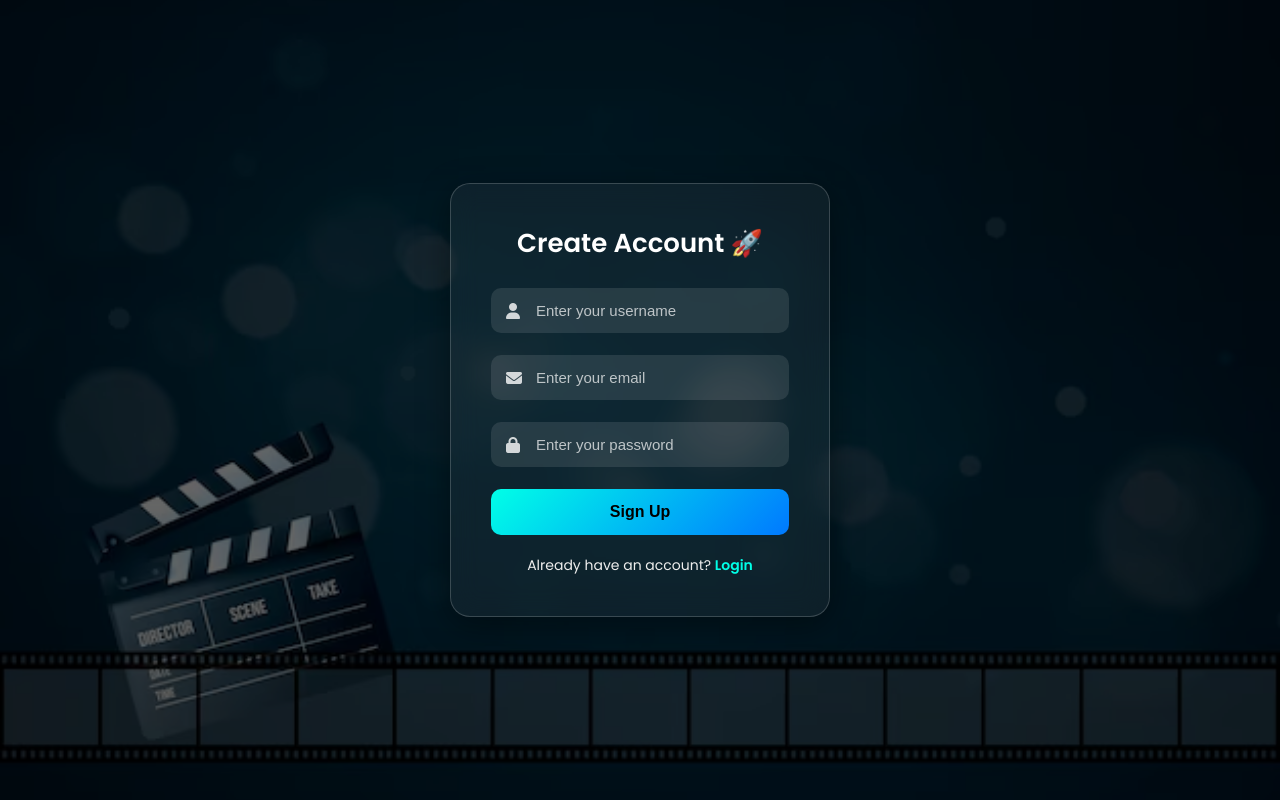
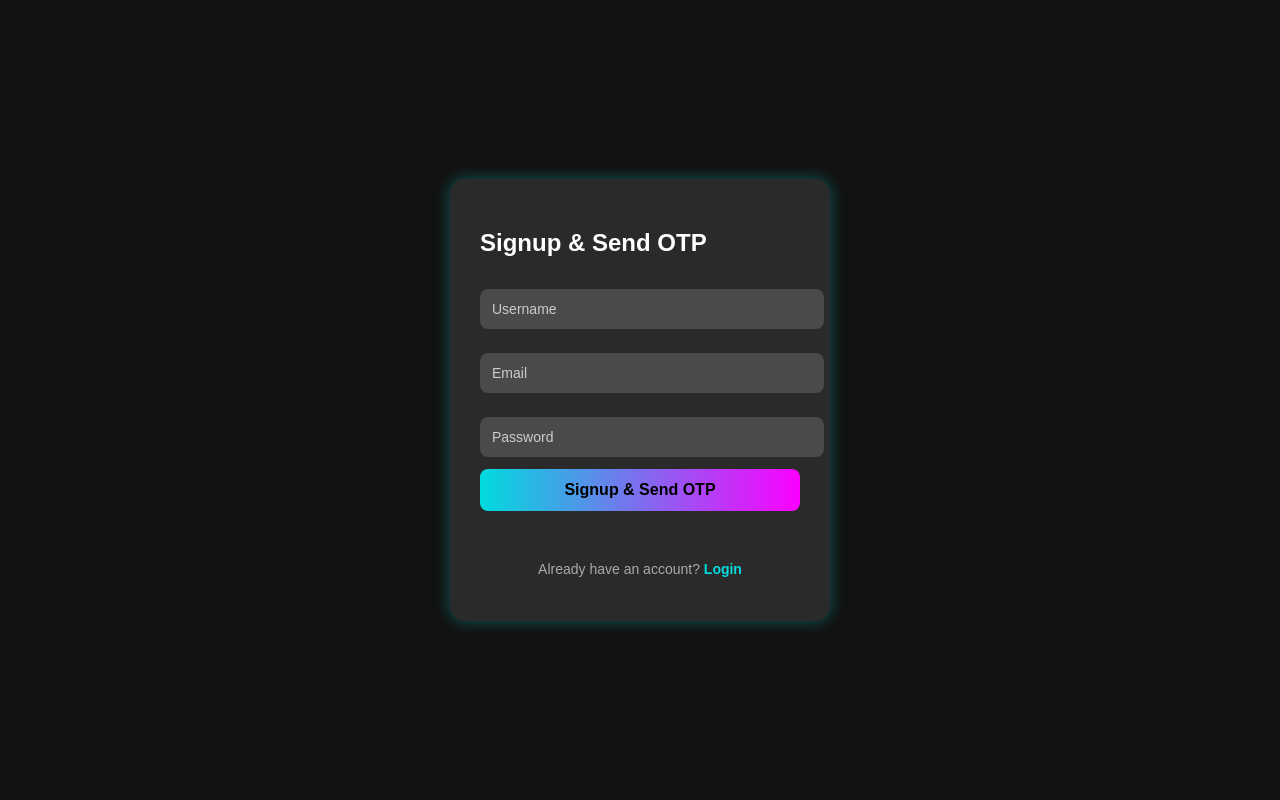
Before and after one commit to AbhiramSakha/Mvr, a Flask app: page /signup in a window 1280 px wide. Run offline with Flask 3, Linux system fonts and the light colour scheme; some libraries are stand-ins or nearby versions.

Commit message:
Update signup.html

```diff
--- a/templates/signup.html
+++ b/templates/signup.html
@@ -2,132 +2,190 @@
 <html lang="en">
 <head>
   <meta charset="UTF-8" />
-  <meta name="viewport" content="width=device-width, initial-scale=1.0"/>
+  <meta name="viewport" content="width=device-width, initial-scale=1" />
   <title>Signup</title>
-  <link rel="stylesheet" href="{{ url_for('static', filename='styles.css') }}">
-  <link rel="preconnect" href="https://fonts.googleapis.com">
-  <link href="https://fonts.googleapis.com/css2?family=Poppins:wght@400;600&display=swap" rel="stylesheet">
-  <script src="https://kit.fontawesome.com/a076d05399.js" crossorigin="anonymous"></script>
   <style>
-    * {margin: 0; padding: 0; box-sizing: border-box;}
     body {
+      font-family: 'Poppins', sans-serif;
+      background: #121212;
+      color: white;
+      display: flex;
+      justify-content: center;
+      align-items: center;
       height: 100vh;
+      margin: 0;
+    }
+    .container {
+      background: rgba(255, 255, 255, 0.1);
+      padding: 30px;
+      border-radius: 15px;
+      width: 320px;
+      box-shadow: 0 0 15px rgba(0,255,255,0.3);
+    }
+    input {
       width: 100%;
-      background: url("{{ url_for('static', filename='images/movie2.jpg') }}") center center / cover no-repeat fixed;
-      position: relative;
-      font-family: 'Poppins', sans-serif;
-      display: flex; justify-content: center; align-items: center;
+      padding: 12px;
+      margin: 12px 0;
+      border-radius: 8px;
+      border: none;
+      background: rgba(255, 255, 255, 0.15);
+      color: white;
+      font-size: 14px;
     }
-    body::before {
-      content: "";
-      position: absolute;
-      inset: 0;
-      background: rgba(0,0,0,0.6);
-      z-index: 0;
+    input::placeholder {
+      color: #ccc;
     }
-    .signup-container {
-      position: relative;
-      z-index: 1;
-      width: 380px;
-      padding: 40px;
-      border-radius: 20px;
-      background: rgba(255, 255, 255, 0.05);
-      box-shadow: 0 8px 32px rgba(0, 0, 0, 0.4);
-      backdrop-filter: blur(14px);
-      border: 1px solid rgba(255, 255, 255, 0.18);
-      animation: fadeInUp 1s ease forwards;
-      opacity: 0;
-      transform: translateY(30px);
-      color: #fff;
+    button {
+      width: 100%;
+      padding: 12px;
+      border: none;
+      border-radius: 8px;
+      background: linear-gradient(90deg, #00DBDE, #FC00FF);
+      color: black;
+      font-weight: bold;
+      cursor: pointer;
+      font-size: 16px;
     }
-    @keyframes fadeInUp {
-      to { opacity: 1; transform: translateY(0); }
+    button:disabled {
+      opacity: 0.6;
+      cursor: not-allowed;
     }
-    .signup-container h2 { text-align: center; font-size: 26px; margin-bottom: 25px; font-weight: 600; }
-    .input-group { position: relative; margin-bottom: 22px; }
-    .input-group i {
-      position: absolute; top: 50%; left: 15px; transform: translateY(-50%);
-      color: rgba(255, 255, 255, 0.8);
+    #otp-section {
+      display: none;
+      margin-top: 10px;
     }
-    .input-group input {
-      width: 100%; padding: 14px 14px 14px 45px;
-      border-radius: 10px; border: none; outline: none;
-      font-size: 15px; color: #fff; background: rgba(255, 255, 255, 0.1);
-      transition: 0.3s;
+    .message {
+      margin-top: 12px;
+      min-height: 20px;
+      font-weight: bold;
     }
-    .input-group input::placeholder { color: rgba(255,255,255,0.7); }
-    .input-group input:focus { background: rgba(255,255,255,0.2); box-shadow: 0 0 10px #00ffe7, 0 0 20px #00ffe7; }
-    .signup-container button {
-      width: 100%; padding: 14px; border: none; border-radius: 10px;
-      background: linear-gradient(135deg, #00ffe7, #0079ff);
-      color: #000; font-size: 16px; font-weight: 600; cursor: pointer; transition: 0.3s ease;
+    .message.error {
+      color: #ff6961;
     }
-    .signup-container button:hover { transform: scale(1.03); box-shadow: 0 8px 20px rgba(0, 255, 231, 0.4); }
-    .signup-container p { margin-top: 20px; text-align: center; font-size: 14px; color: #eee; }
-    .signup-container a { color: #00ffe7; text-decoration: none; font-weight: bold; }
-    .signup-container a:hover { text-decoration: underline; }
-    .error { color: #ff6961; margin-top: 10px; }
-    .success { color: #00ff99; margin-top: 10px; }
+    .message.success {
+      color: #00ff99;
+    }
+    p {
+      text-align: center;
+      margin-top: 18px;
+      font-size: 14px;
+      color: #aaa;
+    }
+    a {
+      color: #00DBDE;
+      text-decoration: none;
+      font-weight: bold;
+    }
   </style>
 </head>
 <body>
-  <div class="signup-container">
-    <h2>Create Account 🚀</h2>
 
-    <div class="input-group">
-      <i class="fas fa-user"></i>
-      <input type="text" id="username" placeholder="Enter your username" required />
-    </div>
-    <div class="input-group">
-      <i class="fas fa-envelope"></i>
-      <input type="email" id="email" placeholder="Enter your email" required />
-    </div>
-    <div class="input-group">
-      <i class="fas fa-lock"></i>
-      <input type="password" id="password" placeholder="Enter your password" required />
+<div class="container">
+  <h2>Signup & Send OTP</h2>
+  <form id="signupForm">
+    <input type="text" id="username" placeholder="Username" required />
+    <input type="email" id="email" placeholder="Email" required />
+    <input type="password" id="password" placeholder="Password" required />
+
+    <button type="button" id="signupBtn">Signup & Send OTP</button>
+
+    <div id="otp-section">
+      <input type="text" id="otp" placeholder="Enter 6-digit OTP" maxlength="6" required />
+      <button type="button" id="verifyOtpBtn">Verify OTP</button>
     </div>
 
-    <button onclick="signupUser()">Sign Up</button>
+    <div id="message" class="message"></div>
+  </form>
 
-    <p id="message"></p>
-    <p>Already have an account? <a href="{{ url_for('login') }}">Login</a></p>
+  <p>Already have an account? <a href="/login">Login</a></p>
 </div>
 
 <script>
-    async function signupUser() {
-      const username = document.getElementById("username").value.trim();
-      const email = document.getElementById("email").value.trim();
-      const password = document.getElementById("password").value.trim();
-      const msg = document.getElementById("message");
+  const signupBtn = document.getElementById('signupBtn');
+  const verifyOtpBtn = document.getElementById('verifyOtpBtn');
+  const messageEl = document.getElementById('message');
+  const otpSection = document.getElementById('otp-section');
+
+  async function showMessage(msg, type='error') {
+    messageEl.textContent = msg;
+    messageEl.className = 'message ' + type;
+  }
+
+  signupBtn.addEventListener('click', async () => {
+    const username = document.getElementById('username').value.trim();
+    const email = document.getElementById('email').value.trim();
+    const password = document.getElementById('password').value.trim();
 
     if (!username || !email || !password) {
-        msg.textContent = "Please fill all fields.";
-        msg.className = "error";
+      showMessage('All fields are required.');
       return;
     }
 
+    signupBtn.disabled = true;
+    signupBtn.textContent = 'Sending OTP...';
+
     try {
-        const res = await fetch("/signup", {
-          method: "POST",
-          headers: { "Content-Type": "application/json" },
+      const res = await fetch('/signup', {
+        method: 'POST',
+        headers: { 'Content-Type': 'application/json' },
         body: JSON.stringify({ username, email, password })
       });
 
       const data = await res.json();
 
-        msg.textContent = data.message;
-        msg.className = data.success ? "success" : "error";
+      if (!res.ok) throw new Error(data.message || 'Signup failed');
 
-        if (data.success) {
-          // Optionally, redirect to login after 2s
-          setTimeout(() => { window.location.href = "/login"; }, 2000);
+      showMessage('OTP sent to your email!', 'success');
+      otpSection.style.display = 'block';
+      signupBtn.style.display = 'none';
+
+      // Lock inputs
+      document.getElementById('username').readOnly = true;
+      document.getElementById('email').readOnly = true;
+      document.getElementById('password').readOnly = true;
+
+    } catch (err) {
+      showMessage(err.message || 'An error occurred.');
+      signupBtn.disabled = false;
+      signupBtn.textContent = 'Signup & Send OTP';
+    }
+  });
+
+  verifyOtpBtn.addEventListener('click', async () => {
+    const email = document.getElementById('email').value.trim();
+    const otp = document.getElementById('otp').value.trim();
+
+    if (otp.length !== 6) {
+      showMessage('Please enter a valid 6-digit OTP.');
+      return;
     }
 
+    verifyOtpBtn.disabled = true;
+    verifyOtpBtn.textContent = 'Verifying...';
+
+    try {
+      const res = await fetch('/verify_otp', {
+        method: 'POST',
+        headers: { 'Content-Type': 'application/json' },
+        body: JSON.stringify({ email, otp })
+      });
+
+      const data = await res.json();
+
+      if (!res.ok) throw new Error(data.message || 'OTP verification failed');
+
+      showMessage('OTP verified! You are now logged in.', 'success');
+
+      // Redirect or clear form as needed
+      setTimeout(() => window.location.href = '/dashboard', 1500);
+
     } catch (err) {
-        msg.textContent = "Server error. Try again.";
-        msg.className = "error";
+      showMessage(err.message || 'Verification error.');
+      verifyOtpBtn.disabled = false;
+      verifyOtpBtn.textContent = 'Verify OTP';
     }
-    }
+  });
 </script>
+
 </body>
 </html>
```
Lines whose indentation alone changed are shown as unchanged.
